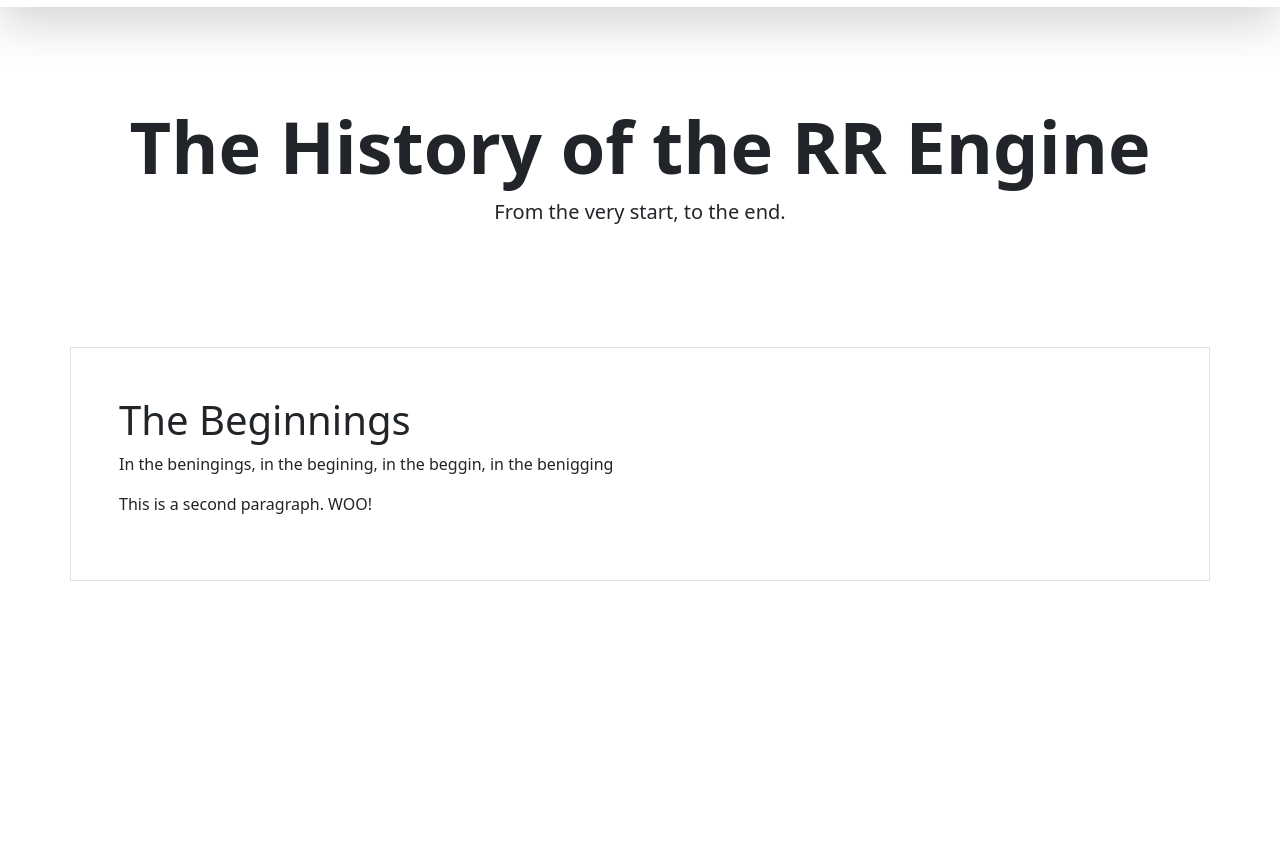
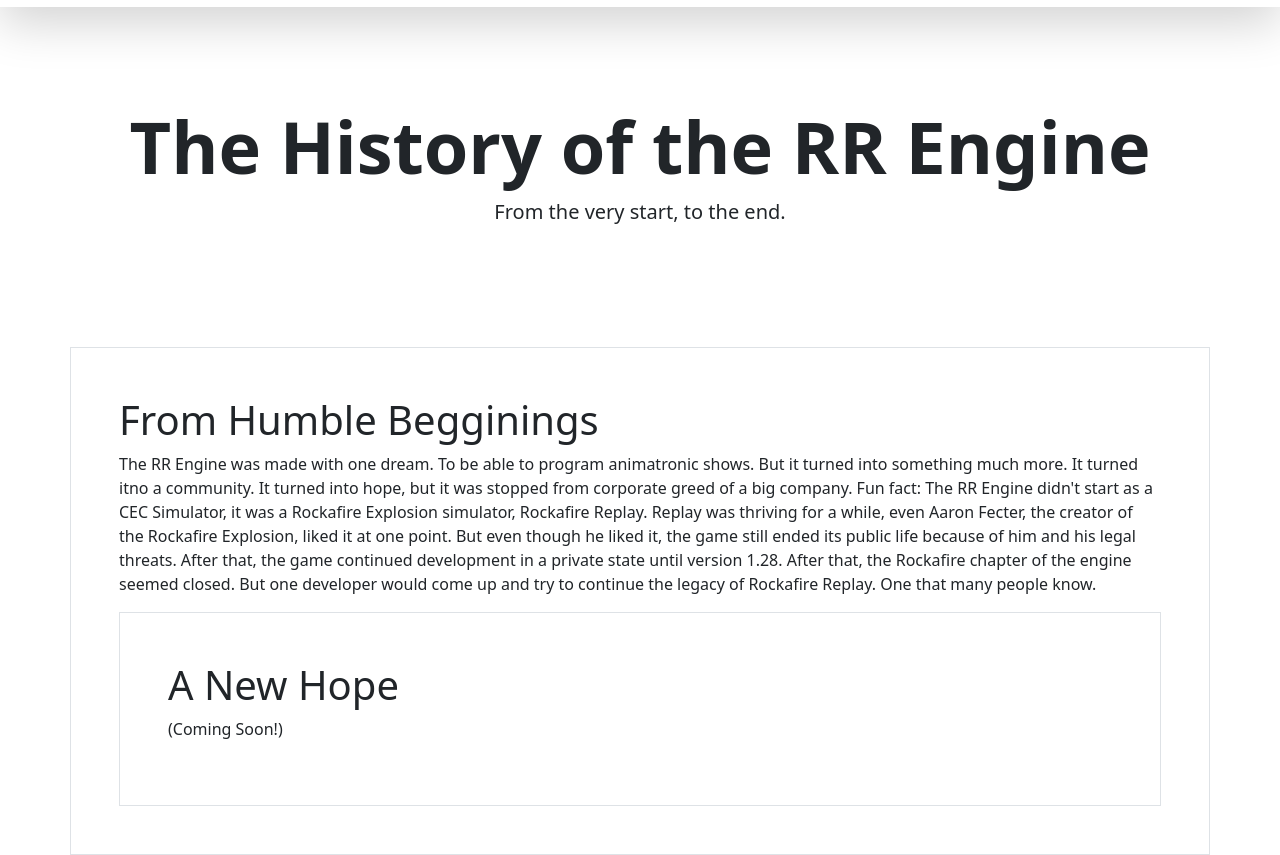
Before and after one commit to realrandombeans/showtapeselection.github.io, a website: page pages/rtrhistory.html in a window 1280 px wide. Shown: the part 93-948 px from the top of the page. Before the commit the page ends 800 px from the top, so only its background shows below. Drawn offline with nearby package versions, Linux system fonts and the light colour scheme; files that its build step writes are made by us from their sources.

Commit message:
First paragraph added

```diff
--- a/pages/rtrhistory.html
+++ b/pages/rtrhistory.html
@@ -38,14 +38,22 @@
 
 
     <div class="container p-5 my-0 border">
-        <h1>The Beginnings</h1>
+        <h1>From Humble Begginings</h1>
+        <p> The RR Engine was made with one dream. To be able to program animatronic shows.
+         But it turned into something much more. It turned itno a community. It turned
+         into hope, but it was stopped from corporate greed of a big company. Fun fact: The
+         RR Engine didn't start as a CEC Simulator, it was a Rockafire Explosion simulator,
+         Rockafire Replay. Replay was thriving for a while, even Aaron Fecter, the creator
+         of the Rockafire Explosion, liked it at one point. But even though he liked it, the
+         game still ended its public life because of him and his legal threats. After that,
+         the game continued development in a private state until version 1.28. After that, the
+         Rockafire chapter of the engine seemed closed. But one developer would come up and
+         try to continue the legacy of Rockafire Replay. One that many people know. <p>
+
+    <div class="container p-5 my-0 border">
+        <h1>A New Hope</h1>
         <p>
-            In the beningings, in the begining, in the beggin, in the benigging
-        </p>
-        <p>
-            This is a second paragraph. WOO!
-        </p>
-    </div>
+        (Coming Soon!)
 
 </body>
 </html>
```
